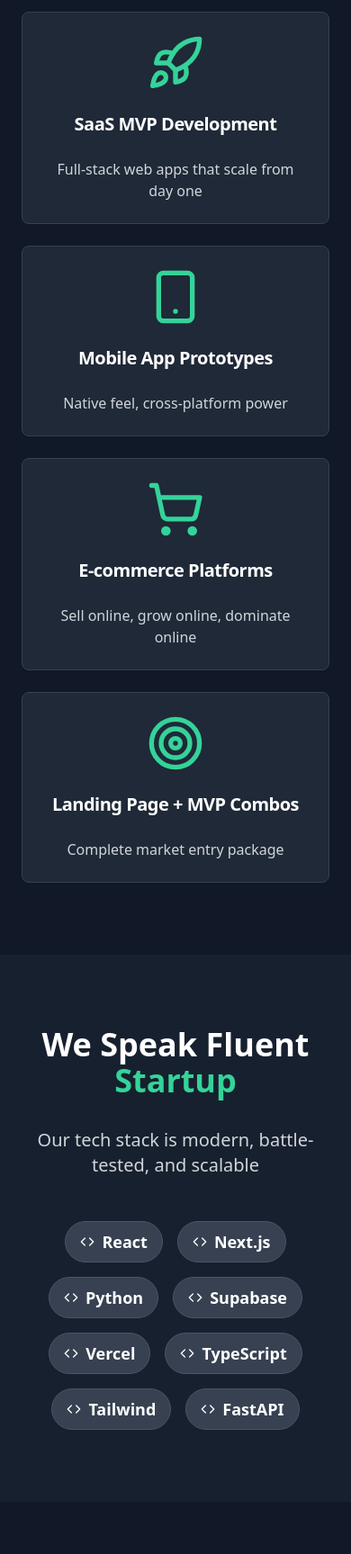
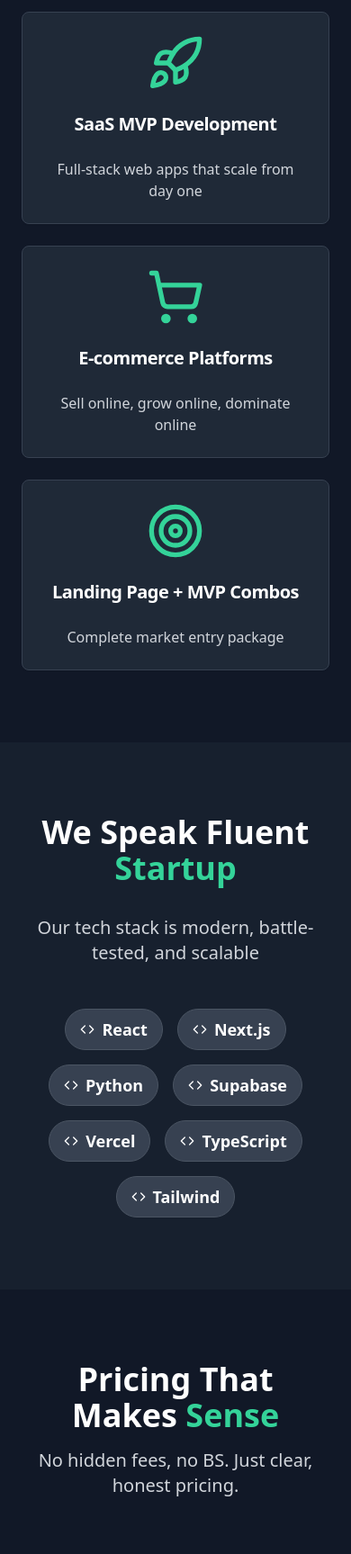
Before and after one commit to fozagtx/mvpee, a React (Vite) app: page / in a window 390 px wide. Shown: the part 2153-3880 px from the top of the page at 90% size. Built offline with nearby package versions, Linux system fonts and the light colour scheme.

Commit message:
Remove mobile app and FastAPI references
Remove mobile app related content and FastAPI from the tech stack.

```diff
--- a/src/pages/Index.tsx
+++ b/src/pages/Index.tsx
@@ -1,4 +1,3 @@
-
 import React, { useState, useEffect } from 'react';
 import { Rocket, Zap, Star, CheckCircle, ArrowRight, PlayCircle, MessageCircle, Calendar, Code, Smartphone, ShoppingCart, Target } from 'lucide-react';
 import { Button } from '@/components/ui/button';
@@ -18,7 +17,6 @@ const Index = () => {
 
   const services = [
     { icon: Rocket, title: "SaaS MVP Development", description: "Full-stack web apps that scale from day one" },
-    { icon: Smartphone, title: "Mobile App Prototypes", description: "Native feel, cross-platform power" },
     { icon: ShoppingCart, title: "E-commerce Platforms", description: "Sell online, grow online, dominate online" },
     { icon: Target, title: "Landing Page + MVP Combos", description: "Complete market entry package" }
   ];
@@ -29,7 +27,7 @@ const Index = () => {
     { name: "Elena Vasquez", company: "LocalEats", quote: "Best investment ever. My MVP is now processing $100K+ monthly.", avatar: "🍕" }
   ];
 
-  const techStack = ["React", "Next.js", "Python", "Supabase", "Vercel", "TypeScript", "Tailwind", "FastAPI"];
+  const techStack = ["React", "Next.js", "Python", "Supabase", "Vercel", "TypeScript", "Tailwind"];
 
   const faqs = [
     { q: "Will my idea get stolen?", a: "Nope! We sign NDAs and have zero interest in stealing ideas. We're too busy building legendary MVPs." },
@@ -153,7 +151,7 @@ const Index = () => {
             </h2>
             <p className="text-xl text-gray-300">What we love building (and what we're damn good at)</p>
           </div>
-          <div className="grid md:grid-cols-2 lg:grid-cols-4 gap-6">
+          <div className="grid md:grid-cols-3 gap-6">
             {services.map((service, index) => (
               <Card key={index} className="bg-gray-800 border-gray-700 hover:border-emerald-400/50 transition-all duration-300 hover:scale-105 cursor-pointer group">
                 <CardHeader className="text-center">
```
